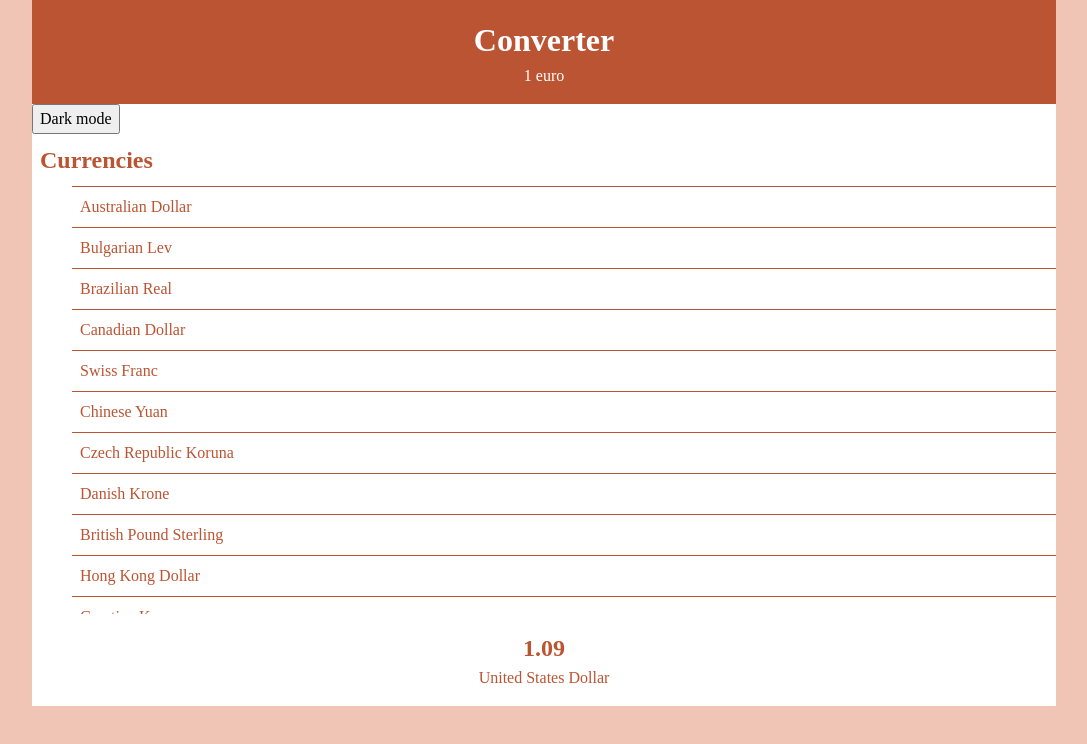
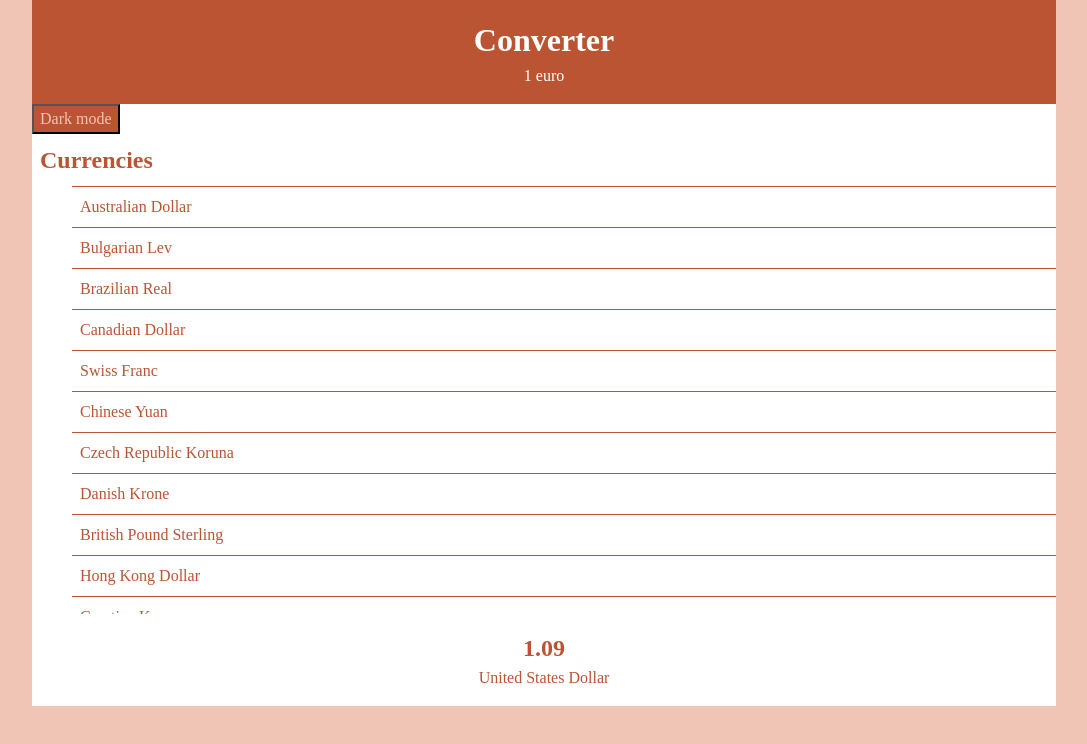
Before and after one commit to Yoann-Guion/euro-converter, a React (Vite) app: page / in a window 1280 px wide. Shown: the top 744 px of the page, without its empty margins (96-1183 px from the left). Built offline with nearby package versions, Linux system fonts and the light colour scheme; a web font is replaced by a local one.

Commit message:
meilleur css (mais toujours simple) + rajout de classe sur le bouton pour le colorer

```diff
--- a/src/components/App/App.scss
+++ b/src/components/App/App.scss
@@ -7,6 +7,20 @@
   background-color: v.$color-light;
 
   &-dark {
+    width: 80%;
+    margin: 0 auto;
+
     background-color: black;
   }
+
+  &-button {
+    align-self: center;
+    color: v.$color-primary;
+    background-color: v.$color-light;
+
+    &-dark {
+      color: v.$color-alt;
+      background-color: v.$color-primary;
+    }
+  }
 }
--- a/src/components/App/App.tsx
+++ b/src/components/App/App.tsx
@@ -16,6 +16,7 @@ function App() {
     <div className={isDark ? 'App-dark' : 'App'}>
       <Header />
       <button
+        className={isDark ? 'App-button' : 'App-button-dark'}
         type="button"
         onClick={() => {
           setIsDark(!isDark);
```
